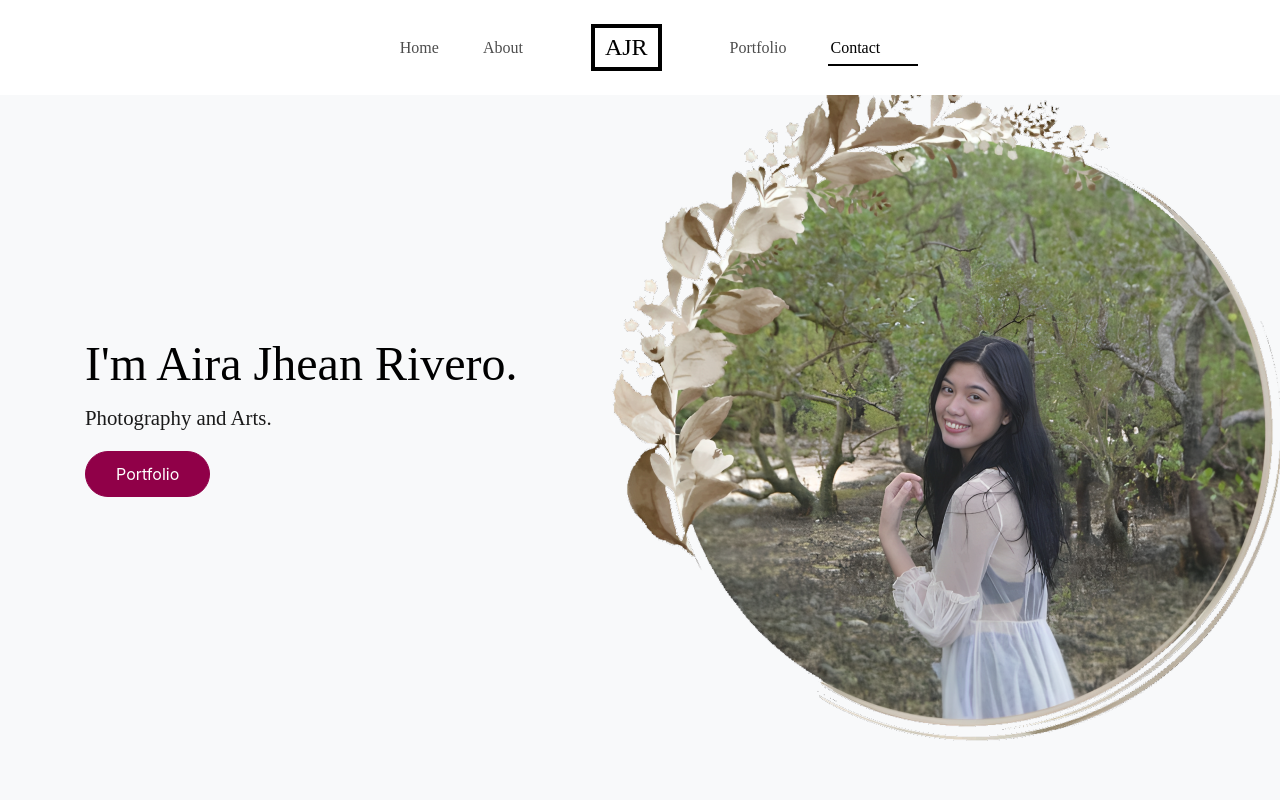
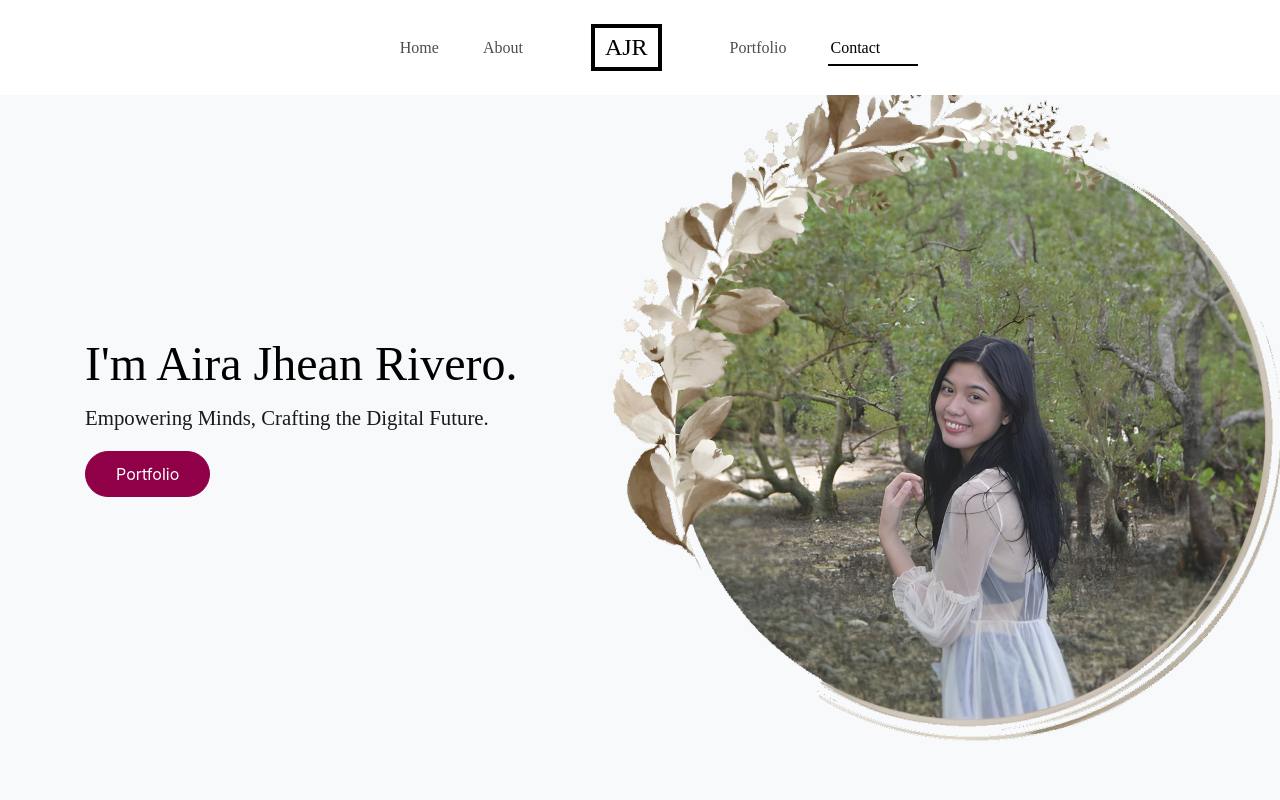
Before and after one commit to airajh/airajh.github.io, a plain HTML site: page index.html in a window 1280 px wide. Shown: the top 800 px of the page. Drawn offline with Linux system fonts and the light colour scheme; files whose address does not match are found by name; a web font is replaced by a local one.

Commit message:
Update index.html

```diff
--- a/index.html
+++ b/index.html
@@ -120,7 +120,7 @@ RSS Feed: https://feeds.feedburner.com/Free-templateco
               <div class="col-lg-6">
                 <h1 class="text-black">I'm Aira Jhean Rivero.</h1>
                 <!-- <p class="lead">A new template lovely crafted by the fine folks at <a href="https://free-template.co/">Free-Template.co</a>. A free website template under the license <a href="#">CC 3.0</a></p> -->
-                <p class="lead">Photography and Arts.</p>
+                <p class="lead">Empowering Minds, Crafting the Digital Future.</p>
                 <p><a href="#portfolio-section" class="btn smoothscroll btn-primary">Portfolio</a></p>
 
               </div>
```
